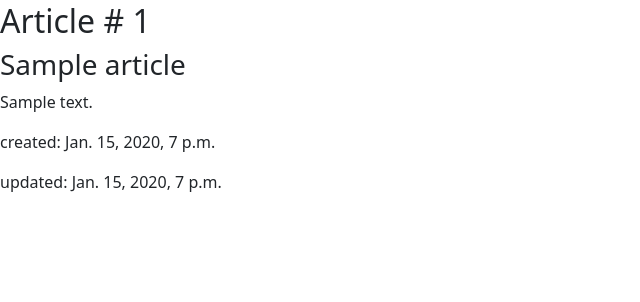
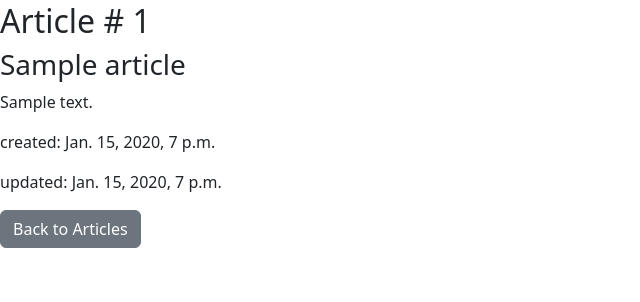
Before and after one commit to murtazodev/try-django, a Django app: page /article/1/ in a window 1280 px wide. Shown: the part 62-364 px from the top of the page, without its empty margins (0-640 px from the left). Run offline with Django 5.2, Linux system fonts and the light colour scheme; tables that the repository leaves empty hold one stand-in row (values such as "Sample post").

Commit message:
add additional links to templates

```diff
--- a/templates/accounts/logout.html
+++ b/templates/accounts/logout.html
@@ -7,6 +7,7 @@
             {% csrf_token %}
             <p>Are you sure to log out?</p>
             <button type="submit">Yes, logout</button>
+            <a href="../">Cancel</a>
         </form>
     </div>
 {% else %}
--- a/templates/articles/article_detail.html
+++ b/templates/articles/article_detail.html
@@ -8,4 +8,6 @@
   <p>created: {{article.created_at_kst}}</p>
   <p>updated: {{article.updated_at}}</p>
 
+  <a class="btn btn-secondary" href="{% url 'home' %}">Back to Articles</a>
+
 {% endblock %}
```
